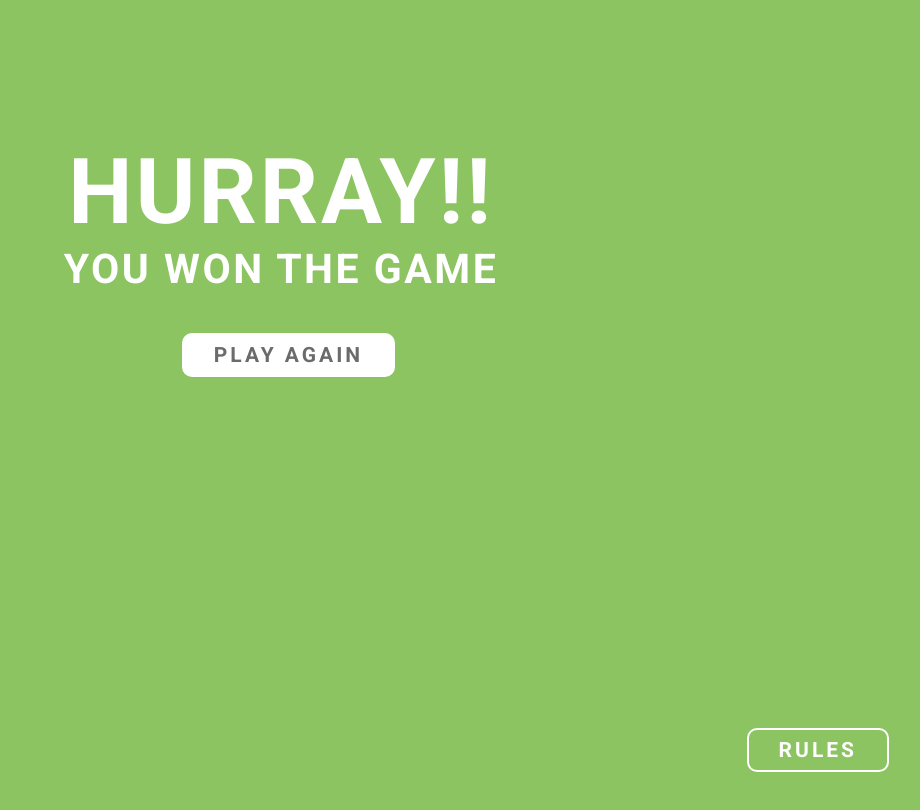
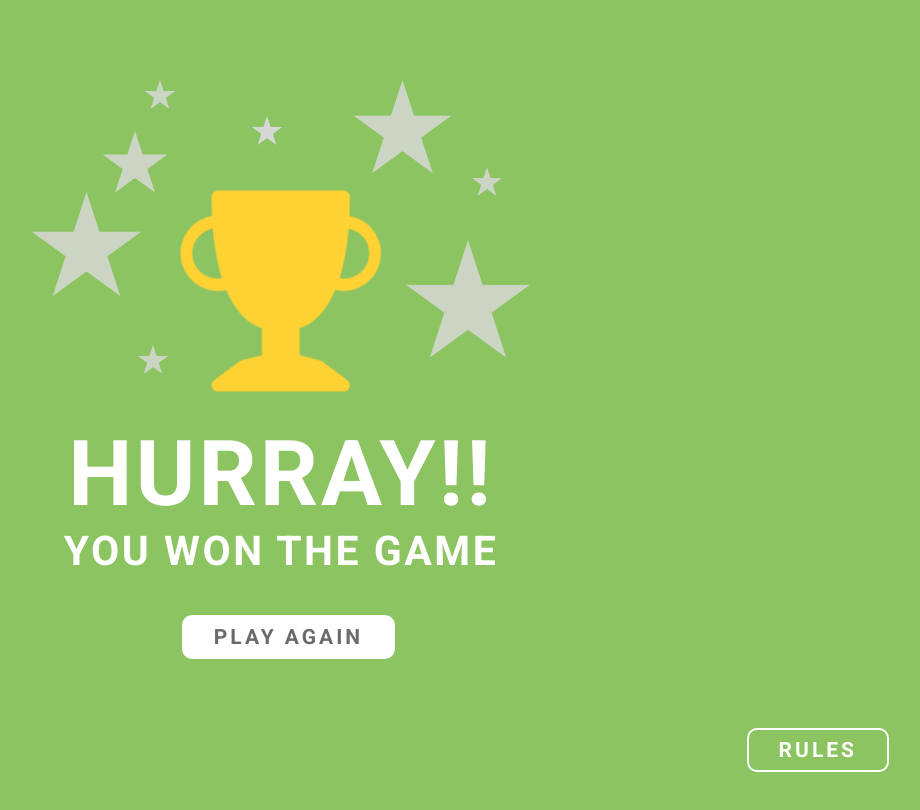
Before and after one commit to Amanchhawal/Micro-Project-4, a plain HTML site: page win.html in a window 1280 px wide. Shown: the whole page, without its empty margins (359-1279 px from the left). Drawn offline with Linux system fonts and the light colour scheme; the site is published under a folder, as on GitHub Pages, so addresses that start at the root find nothing.

Commit message:
Correct image in win file

```diff
--- a/win.html
+++ b/win.html
@@ -17,8 +17,8 @@
 <body>
     <div class="end">
         <div class="cup">
-          <img src="/image/stars.png" alt="" />
-          <img src="/image/cup.png" alt="" class="trophy"/>
+          <img src="image/stars.png" alt="" />
+          <img src="image/cup.png" alt="" class="trophy"/>
         </div>
         <div class="won">
           <p class="hur">HURRAY!!</p>
@@ -34,7 +34,7 @@
 
     <div class="rule-modal">
         <div class="cross">
-          <img src="/image/X.png" alt="" class="x" />
+          <img src="image/X.png" alt="" class="x" />
         </div>
 
         <div class="rules">
```
